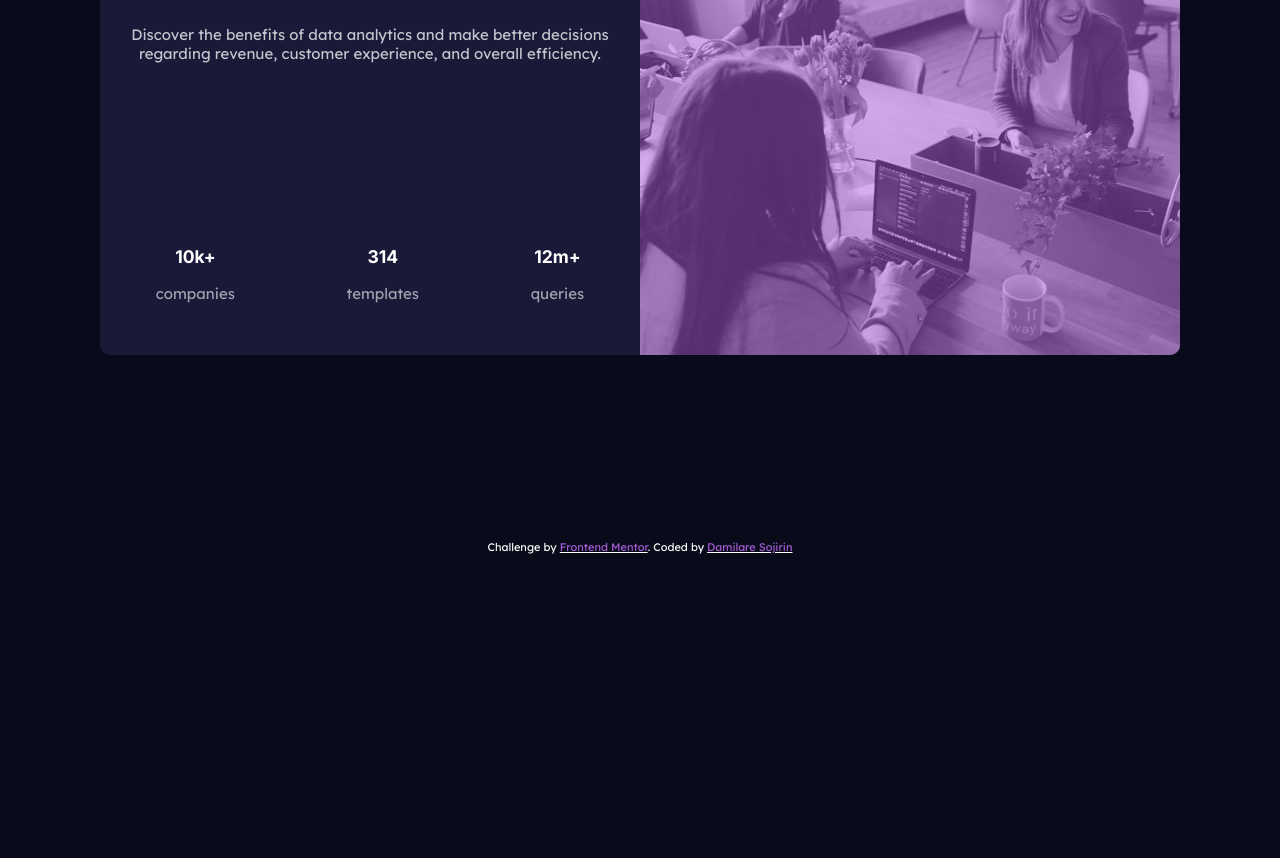
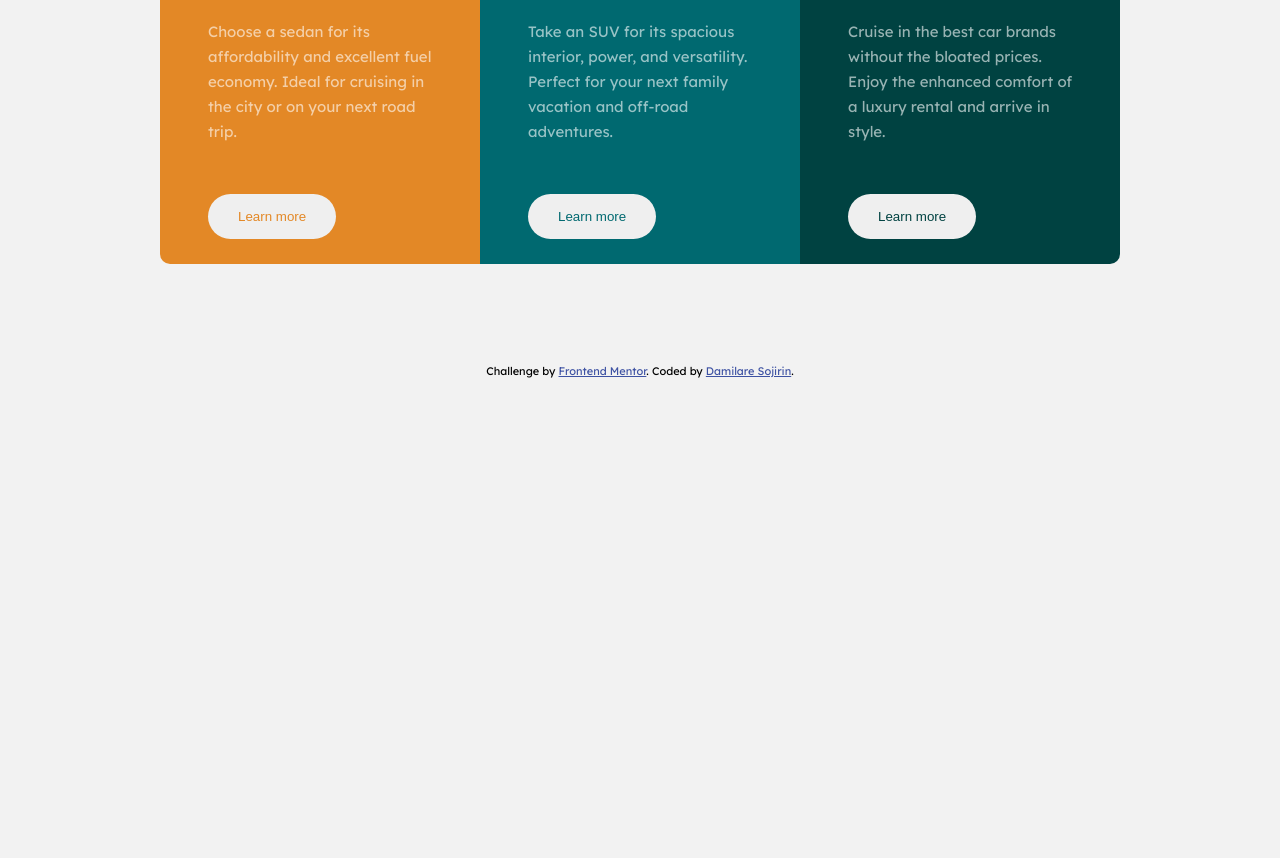
Before and after one commit to lordofsoji/my-project, a plain HTML site: page index.html in a window 1280 px wide. Shown: the part 276-1134 px from the top of the page. After the commit the page ends 800 px from the top, so only its background shows below. Drawn offline with Linux system fonts and the light colour scheme.

Commit message:
Add files via upload

```diff
--- a/index.html
+++ b/index.html
@@ -5,54 +5,56 @@
   <meta name="viewport" content="width=device-width, initial-scale=1.0"> <!-- displays site properly based on user's device -->
 
   <link rel="icon" type="image/png" sizes="32x32" href="./images/favicon-32x32.png">
-  <link rel="preconnect" href="https://fonts.gstatic.com">
-<link href="https://fonts.googleapis.com/css2?family=Inter:wght@400;700&family=Lexend+Deca&display=swap" rel="stylesheet">
-  <link rel= "stylesheet" href = "style.css">
-
-  <title>Frontend Mentor | Stats preview card component</title>
+  <link rel="stylesheet" href="style.css">
+  <link rel="preconnect" href="https://fonts.googleapis.com">
+<link rel="preconnect" href="https://fonts.gstatic.com" crossorigin>
+<link href="https://fonts.googleapis.com/css2?family=Lexend+Deca&display=swap" rel="stylesheet">
+<link rel="preconnect" href="https://fonts.googleapis.com">
+<link rel="preconnect" href="https://fonts.gstatic.com" crossorigin>
+<link href="https://fonts.googleapis.com/css2?family=Big+Shoulders+Display:wght@700&display=swap" rel="stylesheet">
+  <title>Frontend Mentor | 3-column preview card component</title>
 
   <!-- Feel free to remove these styles or customise in your own stylesheet 👍 -->
   <style>
     .attribution { font-size: 11px; text-align: center; }
-    .attribution a { color: white; }
+    .attribution a { color: hsl(228, 45%, 44%); }
   </style>
 </head>
-<body class="body">
+<body>
+                <!-- Main container --->
+  <div class="main-box" >
+                  <!--Sedan box-->
+<div class="small-box" id="sedan"><img class="icon" src="images/icon-sedans.svg" alt="Sedans">
+      <h1><span>SEDANS</span></h1>
+      <p>
+      Choose a sedan for its affordability and excellent fuel economy. Ideal for cruising in the city
+      or on your next road trip.</p>
 
-<div class="flex-container">
-  <div class="flex-item">
-    <h2>Get <span class="purple-text">Insights</span> that help your business grow.</h2>
-<div class="discover">
-<p>Discover the benefits of data analytics and make better decisions regarding revenue, customer experience, and overall efficiency.
-  </p></div>
+                  <!-- Sedan button-->
+      <button type="button"class="button-sedan">Learn more</button>
+    </div>
+                  <!-- SUV box-->
+    <div class="small-box" id="suv"><img class="icon" src="images/icon-suvs.svg" alt="SUVs"><h1>SUVs</h1>
+      <p>Take an SUV for its spacious interior, power, and versatility. Perfect for your next family vacation
+      and off-road adventures.</p>
 
+                  <!-- SUV button-->
+      <button type="button" class="button-suv">Learn more</button>
+      </div>
+                  <!--Luxury box-->
+<div class="small-box" id="luxury"><img class="icon" src="images/icon-luxury.svg" alt="luxury">
+      <h1>Luxury</h1><p>
+      Cruise in the best car brands without the bloated prices. Enjoy the enhanced comfort of a luxury
+      rental and arrive in style.</p>
 
-  <div class="stat">
-<div class="stat-figure">
-
-  <h3>10k+</h3>
-  <p>companies</p>
-</div>
-<div class="stat-figure">
-  <h3> 314</h3>
-  <p>templates</p>
-</div>
-
-<div class="stat-figure">
-  <h3>12m+</h3>
-  <p>queries</p>
-</div>
- </div>
-
-</div>
-
-<div class="flex-image"><img src="./images/image-header-desktop.jpg" alt="flex"></div>
-
-</div>
-
-<div class="attribution">
-    Challenge by <a href="https://www.frontendmentor.io?ref=challenge" target="_blank"><span class="frontend">Frontend Mentor</span></a>.
-    Coded by <a href="#"><span class="name">Damilare Sojirin</span></a>
+                <!-- Luxury Button-->
+      <button type="button" class="button-luxury">Learn more</button>
+    </div>
+  </div>
+               <!-- Credit line-->
+  <div class="attribution">
+    Challenge by <a href="https://www.frontendmentor.io?ref=challenge" target="_blank">Frontend Mentor</a>.
+    Coded by <a href="#">Damilare Sojirin</a>.
   </div>
 </body>
 </html>
--- a/style.css
+++ b/style.css
@@ -1,125 +1,135 @@
- .body {
-    background-color: hsl(233, 47%, 7%);
-    color: white;
-    font-family: 'Lexend Deca', sans-serif;
-    display: grid;
-    margin: auto;
-    height:150vh;
-    font-size: 15px;
+                  /* Body */
+*{
+    margin: 0;
+    padding: 0;
+    box-sizing: border-box;
 }
 
-.flex-container {
-    display: flex;
-    margin: auto;
-    max-width:1080px;
-    border-radius: 10px;
-    overflow: hidden;
-    margin: auto;
+body {
+    Font-size: 15px;
+    font-family: "Lexend Deca",sans-serif;
+    background-color: #f2f2f2;
+}
+             /* Main container */
+.main-box {
+    width: 100%;
+    margin: 100px auto;
 
 }
+            /* small container */
 
-
-.flex-container>div {
-    display: flex;
-    flex: 0 0 50%;
+.small-box {
+    width: 325px;
+    margin: 0 auto;
+    height: 440px;
+    padding-left: 48px;
 }
 
-.flex-image {
-    background-color: hsl(277, 64%, 61%);
-
+.small-box p {
+    color: hsla(0, 0%, 100%, 0.75);
+    margin-bottom: 50px;
+    line-height: 25px;
+    opacity: 0.80;
+    max-width: 230px;
 }
 
-.flex-image>img {
-    opacity: 0.5;
-
+.small-box h1 {
+    color: hsl(0, 0%, 95%);
+    font-family: 'Big Shoulders Display', cursive;
+    font-size: 35px;
+    margin-bottom: 35px;
+    font-weight: 700;
+}
+.small-box .icon {
+    margin-bottom: 25px;
+    margin-top: 50px;
 }
 
-.flex-item {
-    background-color: hsl(244, 38%, 16%);
-    flex-direction:column;
-    justify-content: center;
-    text-align: center;
+                /* Box background-color */
+
+#sedan {
+    background-color: hsl(31, 77%, 52%);
+    border-radius: 10px 10px 0 0;
 }
 
-h1, h2, h3 {
-    font-family: 'Inter', sans-serif;
-    color: white;
+#suv {
+    background-color: hsl(184, 100%, 22%);
 }
 
-.purple-text {
-    color: hsl(277, 64%, 61%);
+#luxury {
+    background-color: hsl(179, 100%, 13%);
+     border-radius:  0 0 10px 10px;
 }
 
-.stat {
-    display: flex;
-    justify-content: space-around;
-    width: 100%;
-    color: hsl(0, 0%, 100%);
-    margin-top: 100px;
-}
+                    /* Button */
+.button-sedan {
+    color: hsl(31, 77%, 52%);
+    padding: 15px 30px;
+    border-radius: 50px;
+    outline: none;
+    border: none;
+  }
+.button-suv {
+    color: hsl(184, 100%, 22%);
+    padding: 15px 30px;
+    border-radius: 50px;
+    outline: none;
+    border: none;
+   }
+  .button-luxury {
+    color: hsl(179, 100%, 13%);
+    padding: 15px 30px;
+    border-radius: 50px;
+    outline: none;
+    border: none;
+  }
 
-.discover {
-    margin-bottom: 50px;
-    color: hsla(0, 0%, 100%, 0.75);
+                   /* button hover */
 
+  .button-sedan:hover {
+    color: hsl(0, 0%, 95%);
+    padding: 15px 30px;
+    border-radius: 50px;
+    outline: none;
+    border: 2px solid hsl(0, 0%, 95%);
+    background-color: transparent;
 
-}
+  }
+  .button-suv:hover {
+    color: hsl(0, 0%, 95%);
+    padding: 15px 30px;
+    border-radius: 50px;
+    outline: none;
+    border: 2px solid hsl(0, 0%, 95%);
+    background-color: hsl(184, 100%, 22%);
+  }
 
-.stat-figure {
-    color: hsla(0, 0%, 100%, 0.6);
-}
+  .button-luxury:hover {
+    color: hsl(0, 0%, 95%);
+    padding: 15px 30px;
+    border-radius: 50px;
+    outline: none;
+    border: 2px solid hsl(0, 0%, 95%);
+    background-color: hsl(179, 100%, 13%);
+  }
 
-.name {
-    color:hsl(277, 64%, 61%);
-}
+               /* media queries */
 
-.frontend {
-    color:hsl(277, 64%, 61%);
-}
-
-
-img {
-    display: block;
-}
-
-@media screen and (max-width:380px) {
-    .flex-container {
-         flex-direction: column-reverse;
-         flex-wrap: wrap;
-         width: auto;
-
-    }
-    .flex-image>img {
-        width: 320px;
-        height: auto;
-        margin: 0 auto;
+  @media screen and (min-width: 1000px) {
+    .main-box {
+      display: flex;
+      width: 960px;
     }
 
+    #sedan {
+      border-radius: 10px 0 0 10px;
+    }
+    #suv {
+      background-color: hsl(184, 100%, 22%);
+    }
+    #luxury {
+      border-radius: 0px 10px 10px 0;
+      background-color: hsl(179, 100%, 13%);
+    }
 
-.flex-image {
-    width: 320px;
-    height: auto;
-    margin: 0 auto;
-}
-.flex-item {
-    width: 320px;
-    height: auto;
-    margin: 0 auto;
-}
-
-.discover{
-    text-align: center;
-    justify-content: space-around;
-    flex-wrap: wrap;
-
-
-
-}
-
-.stat {
-    display: flex;
-    flex-direction: column;
-    margin: 0 auto;
-}
-
-}
+  }
```
Also changed, not shown: images/icon-luxury.svg (added), images/icon-sedans.svg (added), images/icon-suvs.svg (added).
